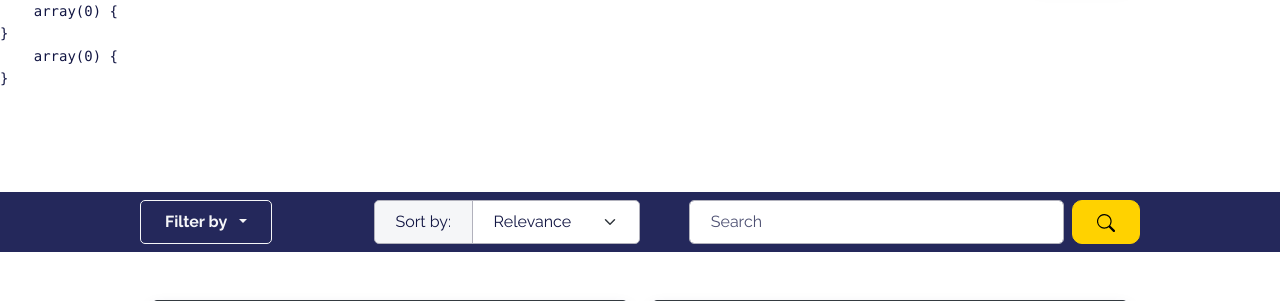
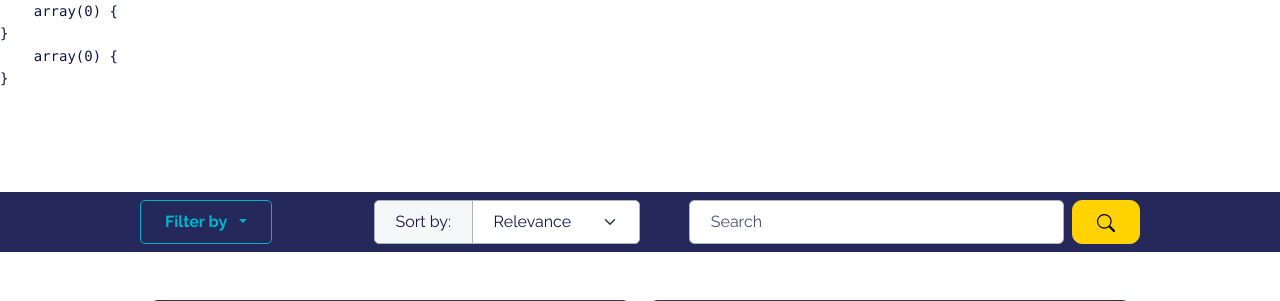
Before and after one commit to ShyamGadde/book-my-doctor, a PHP site: page /find-doctor.php in a window 1280 px wide. Shown: the part 80-381 px from the top of the page. Run offline with PHP 8.4, Linux system fonts and the light colour scheme; some web fonts are replaced.

Commit message:
style: :lipstick: use different styling for the filter button

```diff
--- a/find-doctor.php
+++ b/find-doctor.php
@@ -7,7 +7,7 @@
       <div class="row py-2">
         <div class="col p-0 mt-0 mb-2 mb-md-0 d-flex align-items-center justify-content-between col-12 col-md-6">
           <div class="dropdown">
-            <button class="btn btn-outline-light dropdown-toggle" aria-expanded="false" data-bs-toggle="dropdown" type="button" style="border-radius: 5px;">
+            <button class="btn btn-outline-info dropdown-toggle" aria-expanded="false" data-bs-toggle="dropdown" type="button" style="border-radius: 5px;">
               Filter by&nbsp;
             </button>
             <div class="dropdown-menu" style="border-radius: 5px;">
```
